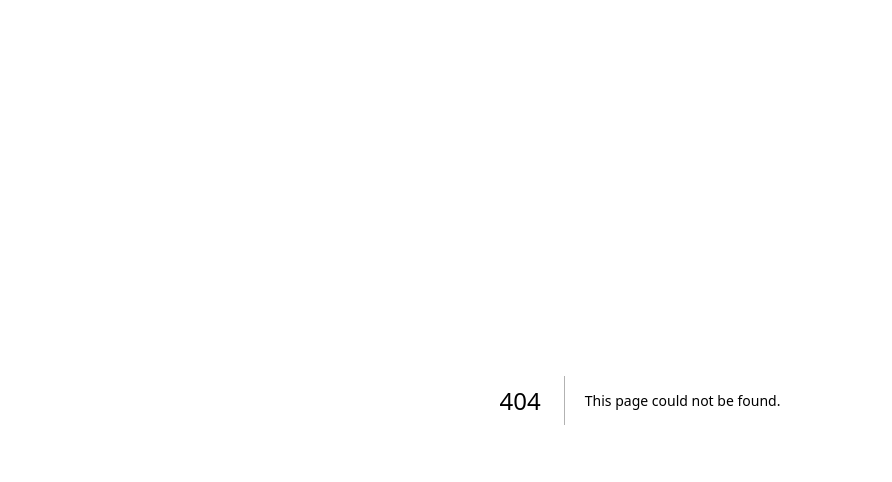
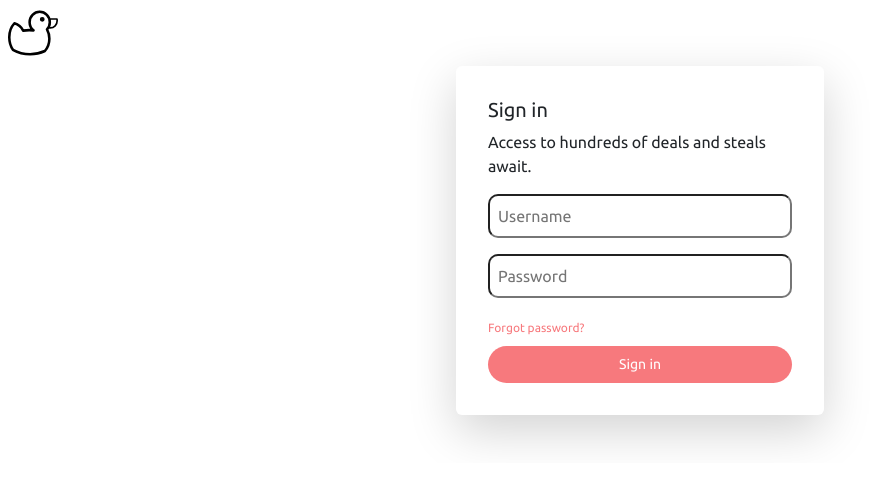
Before and after one commit to BeanDeebe/ecommerce_fullStack, a Next.js app in the folder ecomm_project/frontend/: page /login in a window 1280 px wide. Before the commit this address had no page. Shown: the top 482 px of the page, without its empty margins (0-892 px from the left). Built offline with nearby package versions, Linux system fonts and the light colour scheme; a web font is replaced by a local one.

Commit message:
login page basic layout done

```diff
--- a/ecomm_project/frontend/pages/index.tsx
+++ b/ecomm_project/frontend/pages/index.tsx
@@ -14,7 +14,7 @@ export default function Home() {
         <title>Duck - Outdoor Retailer</title>
         <meta name="description" content="Generated by create next app" />
         <meta name="viewport" content="width=device-width, initial-scale=1" />
-        <link rel="icon" href="/favicon.ico" />
+        <link rel="icon" href="/duck-line-art-pitr-Ducky-icon.svg" />
       </Head>
       <main>
           <Navbar/>
--- /dev/null
+++ b/ecomm_project/frontend/pages/login.tsx
@@ -0,0 +1,33 @@
+import { Card,  Button } from 'react-bootstrap';
+import style from '@/styles/Login.module.css';
+export default function Login() {
+    return (
+        <div >
+            <span><img className="m-2" src="./duck-line-art-pitr-Ducky-icon.svg" height={50} width={50}/></span>
+            <div>
+                <Card style={{width: '23rem', border:'none'}} className="shadow-lg p-3 mb-5 bg-white rounded mx-auto" >
+                    <Card.Body >
+                        <Card.Title>
+                            Sign in
+                        </Card.Title>
+                        <Card.Text>
+                            <p className="font-weight-light">Access to hundreds of deals and steals await.</p>
+                            <div className="d-grid gap-2 mb-2">
+                                <input style={{borderRadius: 10}} className="mb-2 p-2" type="text" placeholder="Username"/>
+                            </div>
+                            <div className="d-grid gap-2 mb-2">
+                                <input style={{borderRadius: 10}} className="mb-2 p-2" type="password" placeholder="Password" />
+                            </div>
+                            <div className="mb-2">
+                                <a style={{fontSize: 12, color:'#f7797d'}} href="#">Forgot password?</a>
+                            </div>
+                            <div className="d-grid gap-2">
+                                <Button size="lg" className="p-2" style={{backgroundColor: '#f7797d', border:'none', borderRadius: 25, fontSize: 14}}>Sign in</Button>
+                            </div>
+                        </Card.Text>
+                    </Card.Body>
+                </Card>
+            </div>
+        </div>
+    )
+}
--- /dev/null
+++ b/ecomm_project/frontend/styles/Login.module.css
@@ -0,0 +1,5 @@
+.box {
+    align-items: center;
+    height: 400px;
+    margin: auto;
+}
```
Also changed, not shown: ecomm_project/frontend/public/duck-line-art-pitr-Ducky-icon.svg (added).
